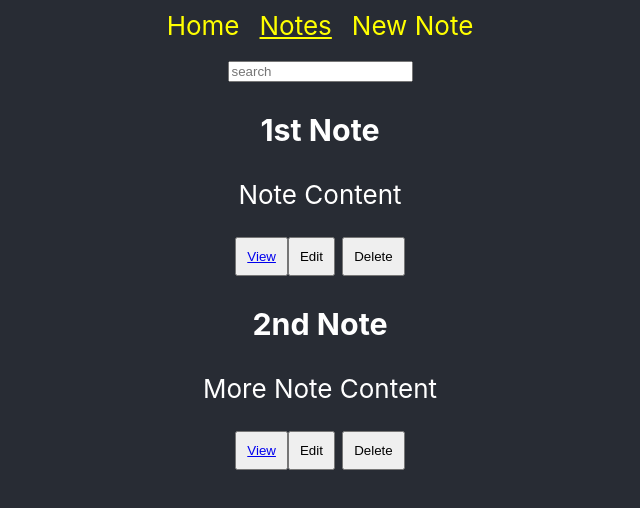
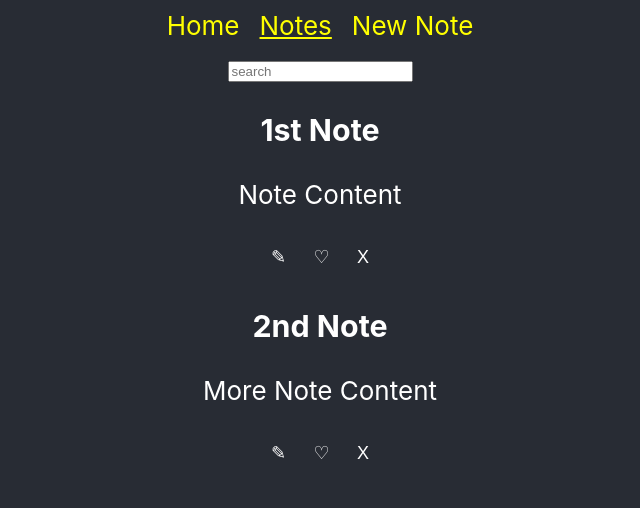
Before and after one commit to bklarer/note-taker-app, a React (Create React App) app: page /notes in a window 1280 px wide. Shown: the top 508 px of the page, without its empty margins (320-960 px from the left). Built offline with nearby package versions, Linux system fonts and the light colour scheme; data requests are answered from the project's data file.

Commit message:
Adjust styling and structure of notes

```diff
--- a/src/App.css
+++ b/src/App.css
@@ -63,3 +63,11 @@ button {
   color: #282c34;
   border-top: #282c34;
 }
+
+button {
+  background: none;
+  border: none;
+  color: white;
+  font-size: large;
+
+}
--- a/src/components/Note.js
+++ b/src/components/Note.js
@@ -14,9 +14,10 @@ function Note({title, content, id}) {
                 <p>{content}</p>
             </div>
             <div className="button-container">
-                <button><Link to={`/books/${id}`}>View</Link></button>
-                <button>Edit</button> {/*Need to figure out route when clicking edit through link and then patch*/}
-                <button>Delete</button> {/*Need to figure delete note with fetch and state*/}
+
+                <button>✎</button> {/*Need to figure out route when clicking edit through link and then patch*/}
+                <button>♡</button> {/*Need to create state for making favorite*/}
+                <button>X</button> {/*Need to figure delete note with fetch and state*/}
             </div>
         </div>
     )
```
